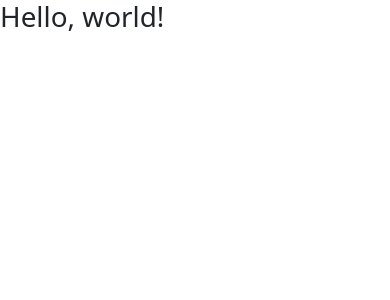
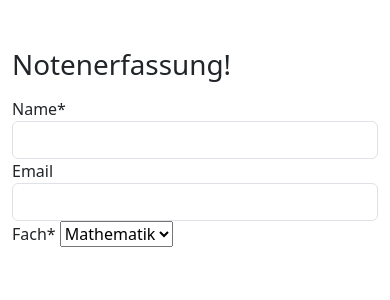
Before and after one commit to ellkoell/Notenerfassung, a PHP site: page / in a window 390 px wide. Shown: the top 300 px of the page. Run offline with PHP 8.4, Linux system fonts and the light colour scheme.

Commit message:
Die ersten Formularfelder erstellt

```diff
--- a/index.php
+++ b/index.php
@@ -3,10 +3,46 @@
 <head>
     <meta charset="utf-8">
     <meta name="viewport" content="width=device-width, initial-scale=1">
-    <title>Bootstrap demo</title>
-    <link href="css/bootstrap.min.css" rel="stylesheet" integrity="sha384-sRIl4kxILFvY47J16cr9ZwB07vP4J8+LH7qKQnuqkuIAvNWLzeN8tE5YBujZqJLB" crossorigin="anonymous">
+    <link href="css/bootstrap.min.css" rel="stylesheet"
+          integrity="sha384-sRIl4kxILFvY47J16cr9ZwB07vP4J8+LH7qKQnuqkuIAvNWLzeN8tE5YBujZqJLB" crossorigin="anonymous">
+
+
+    <title>Notenerfassung</title>
 </head>
 <body>
-<h1>Hello, world!</h1>
+<div class="container">
+    <h1 class="mt-5 mb-3">Notenerfassung!</h1>
+
+    <form id="form_grade" action="index.php" method="post">
+
+        <div class="row">
+
+            <div class="col-sm-6 form-group">
+                <label for="name">Name*</label>
+                <input type="text" name="name" class="form-control">
+
+            </div>
+
+
+            <div class="col-sm-6 form-group">
+                <label for="Email">Email</label>
+                <input type="email" name="email" class="form-control">
+
+
+            </div>
+            <div class="row">
+                <div class="col-sm-4 form-group">
+
+                    <label for="subject">Fach*</label>
+                    <select name="subject" class="custom-select">
+                        <option>Mathematik</option>
+                        <option>Deutsch</option>
+                        <option>Englisch</option>
+
+                    </select>
+
+                </div>
+    </form>
+</div>
 </body>
 </html><?php
```
